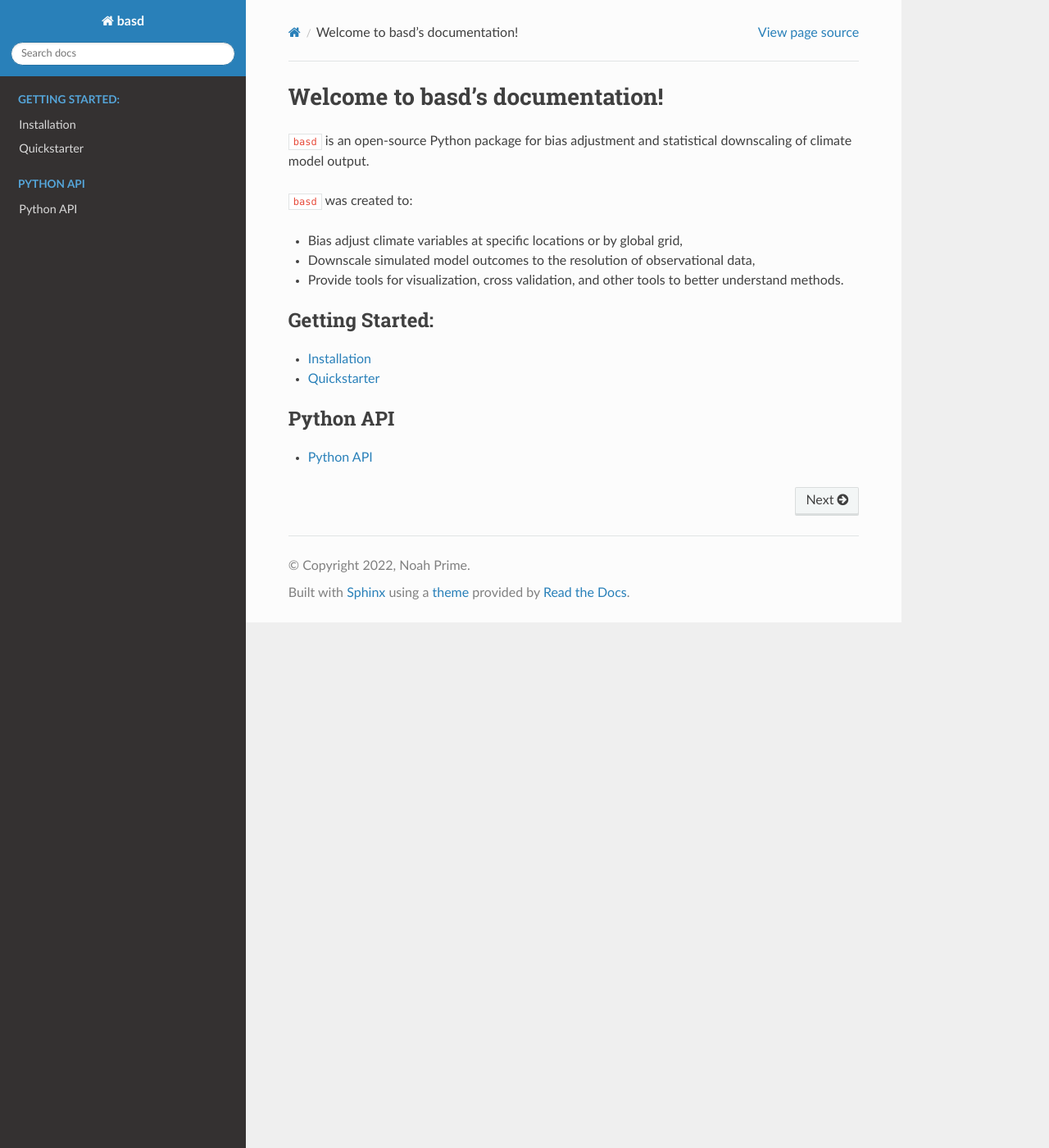
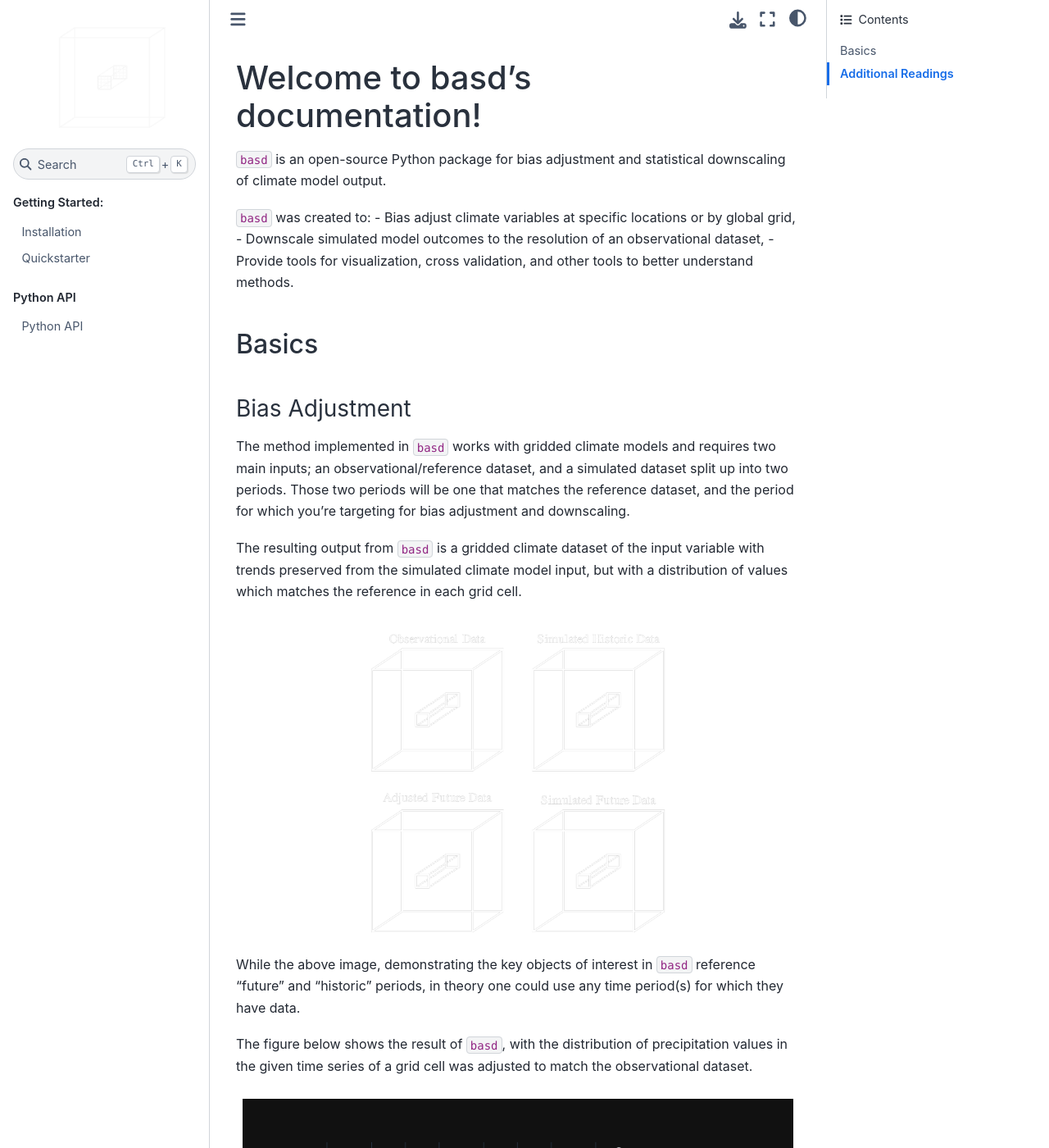
Before and after one commit to JGCRI/basd, a Sphinx documentation site: the page built from docs/source/index.rst, in a window 1280 px wide and 1400 px high. Shown: the whole window at 82% size. Built offline with Sphinx 7.4.7 and the Sphinx Book theme 1.1.4, drawn with Linux system fonts in a browser that asks for light colours; some of the changed text lies outside the part shown.

Commit message:
Adding docs

```diff
--- a/docs/source/conf.py
+++ b/docs/source/conf.py
@@ -40,6 +40,10 @@
 # -- Options for HTML output -------------------------------------------------
 # https://www.sphinx-doc.org/en/master/usage/configuration.html#options-for-html-output
 
-html_theme = 'sphinx_rtd_theme'
-# html_static_path = ['_static']
+# html_theme = 'sphinx_rtd_theme'
+html_theme = 'sphinx_book_theme'
+
 html_static_path = []
+
+html_logo = 'images/FineInCoarse.png'
+html_favicon = 'images/FineInCoarse.png'
--- a/docs/source/index.rst
+++ b/docs/source/index.rst
@@ -9,10 +9,51 @@
 ``basd`` is an open-source Python package for bias adjustment and statistical downscaling of climate model output.
 
 ``basd`` was created to:
+- Bias adjust climate variables at specific locations or by global grid,
+- Downscale simulated model outcomes to the resolution of an observational dataset,
+- Provide tools for visualization, cross validation, and other tools to better understand methods.
 
-- Bias adjust climate variables at specific locations or by global grid,
-- Downscale simulated model outcomes to the resolution of observational data,
-- Provide tools for visualization, cross validation, and other tools to better understand methods.
+Basics
+------
+
+Bias Adjustment
+~~~~~~~~~~~~~~~
+
+The method implemented in ``basd`` works with gridded climate models and requires two main inputs; an observational/reference
+dataset, and a simulated dataset split up into two periods. Those two periods will be one that matches the reference dataset, and
+the period for which you're targeting for bias adjustment and downscaling.
+
+The resulting output from ``basd`` is a gridded climate dataset of the input variable with trends preserved from the simulated
+climate model input, but with a distribution of values which matches the reference in each grid cell.
+
+.. figure:: images/time_series_cubes.png
+
+While the above image, demonstrating the key objects of interest in ``basd`` reference "future"
+and "historic" periods, in theory one could use any time period(s) for which they have data.
+
+The figure below shows the result of ``basd``, with the distribution of precipitation values in the given time series of a grid
+cell was adjusted to match the observational dataset.
+
+.. figure:: images/ecdfs.png
+
+Statistical Downscaling
+~~~~~~~~~~~~~~~~~~~~~~~
+
+For the downscaling process you just need the output from the bias adjustment process, and the same reference dataset.
+The downscaling process is actually another bias adjustment task, only this time we're the matching multivariate
+distributions of a cluster of fine grid cells within one of the coarse grids cells of the original data.
+
+.. figure:: images/FineInCoarse.png
+
+The process we implement to map a multivariate distribution between to sets of data is stochastic, and hence an
+additional improvement to regular interpolation methods which are deterministic and don't very well represent reality.
+
+Additional Readings
+-------------------
+
+To learn more about the bias adjustment and statistical downscaling methods used in this package, outside of
+any mention of code, visit the ``basd`` github `Wiki page <https://github.com/JGCRI/basd/wiki>`_, and read the
+`inspiring article <https://doi.org/10.5194/gmd-12-3055-2019>`_ by Stefan Lange.
 
 .. toctree::
    :maxdepth: 1
```
Also changed, not shown: docs/source/reference/api.rst (+16 -10 lines), docs/source/images/FineInCoarse.png (added), docs/source/images/ecdfs.png (added), docs/source/images/time_series_cubes.jpg (added), docs/source/images/time_series_cubes.png (added).
